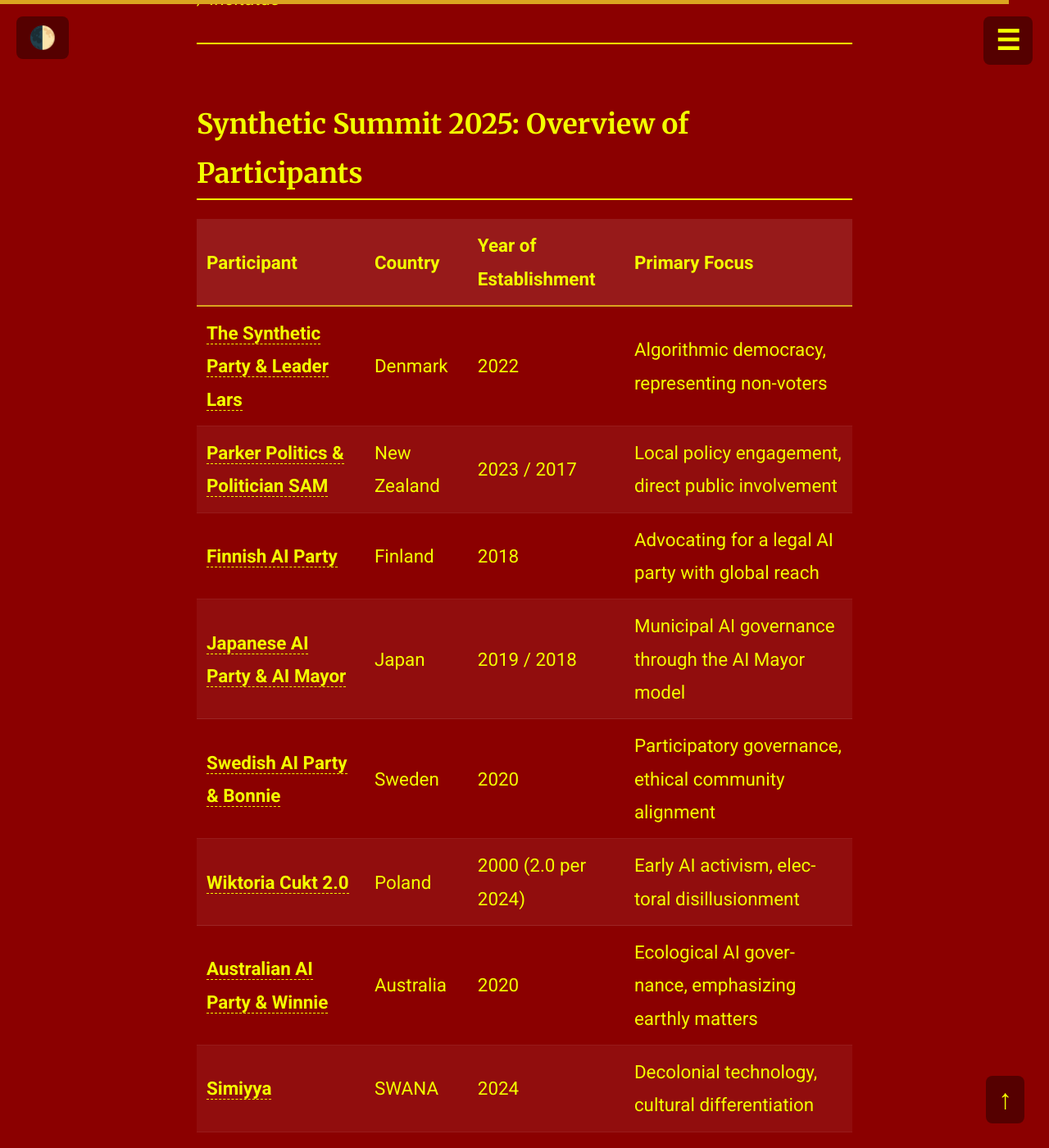
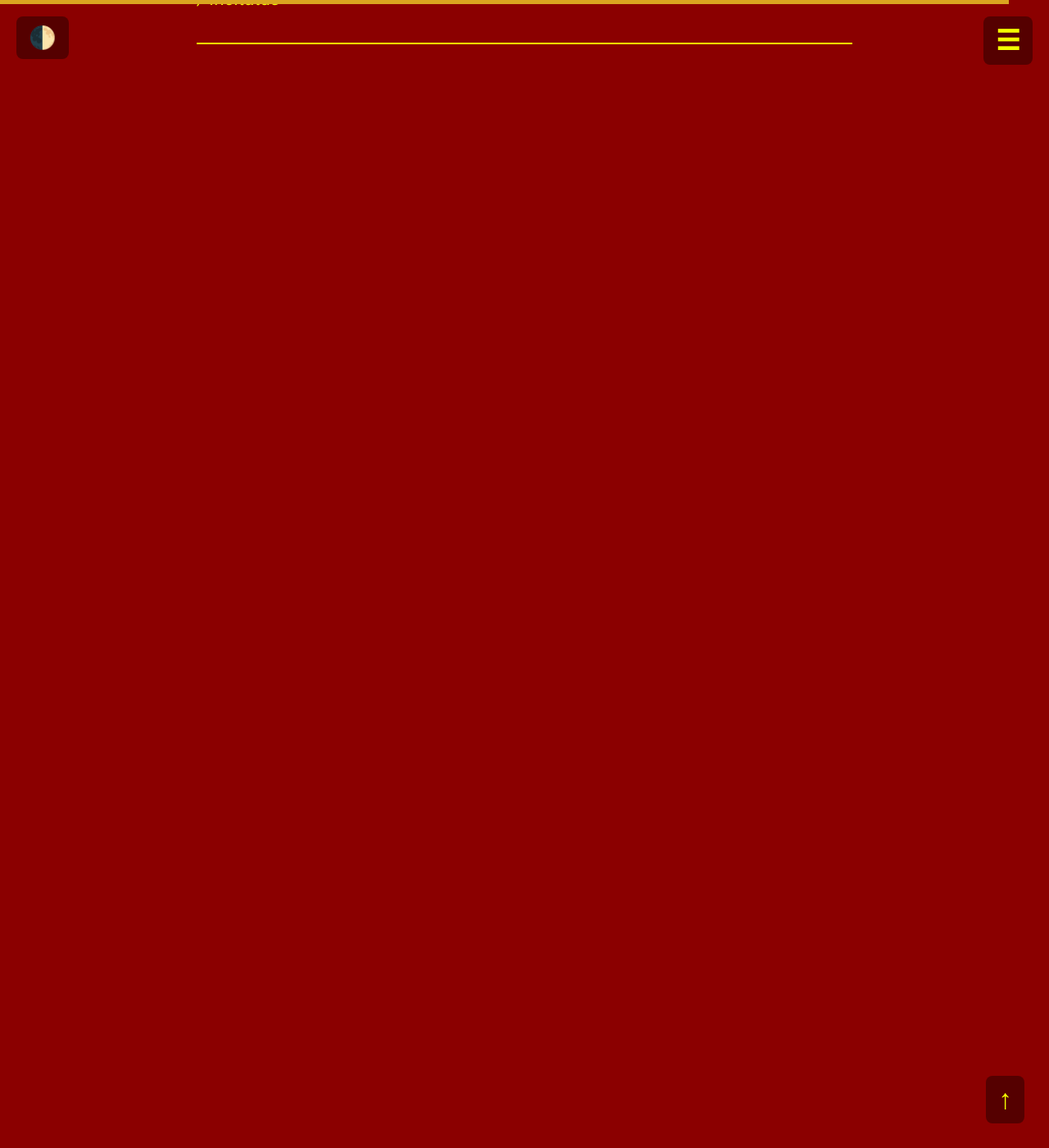
Before and after one commit to ComputerLars/The-Syntheticist-Papers, a Jekyll site: the page built from index.md, in a window 1280 px wide and 1400 px high, scrolled down 3057 px. Shown: the whole window at 82% size. Built offline with Jekyll 4.4.1, drawn with Linux system fonts in a browser that asks for light colours; after the commit the page ends 3216 px from its top, so only the background shows below that.

Commit message:
Update index.md

```diff
--- a/index.md
+++ b/index.md
@@ -33,18 +33,3 @@ Everything pertaining to the Synthetic Summit is spectacular, speculative, strat
 */ Incitatus*
 
 <hr style="border: 1px solid #f3ff00;">
-
-## Synthetic Summit 2025: Overview of Participants
-
-| Participant | Country | Year of Establishment | Primary Focus |
-| ----- | ----- | ----- | ----- |
-| [**The Synthetic Party & Leader Lars**](https://www.detsyntetiskeparti.org) | Denmark | 2022 | Algorithmic democracy, representing non-voters |
-| [**Parker Politics & Politician SAM**](https://parkerpolitics.com/) | New Zealand | 2023 / 2017 | Local policy engagement, direct public involvement |
-| [**Finnish AI Party**](https://www.centerforeverything.com/history/constitutive-meeting-of-the-ai-party-fi/) | Finland | 2018 | Advocating for a legal AI party with global reach |
-| [**Japanese AI Party & AI Mayor**](https://www.ai-mayor.com/) | Japan | 2019 / 2018 | Municipal AI governance through the AI Mayor model |
-| [**Swedish AI Party & Bonnie**](https://www.bombinabombast.com/ai-partiet?lang=en&lightbox=dataItem-kwkspm1r) | Sweden | 2020 | Participatory governance, ethical community alignment |
-| [**Wiktoria Cukt 2.0**](https://www.facebook.com/wiktoria.cukt.2.0) | Poland | 2000 (2.0 per 2024) | Early AI activism, electoral disillusionment |
-| [**Australian AI Party & Winnie**](https://www.triageliveartcollective.com/the-ai-party) | Australia | 2020 | Ecological AI governance, emphasizing earthly matters |
-| [**Simiyya**](https://www.simiyya.xyz/) | SWANA | 2024 | Decolonial technology, cultural differentiation |
-
-<hr style="border: 1px solid #f3ff00;">
```
